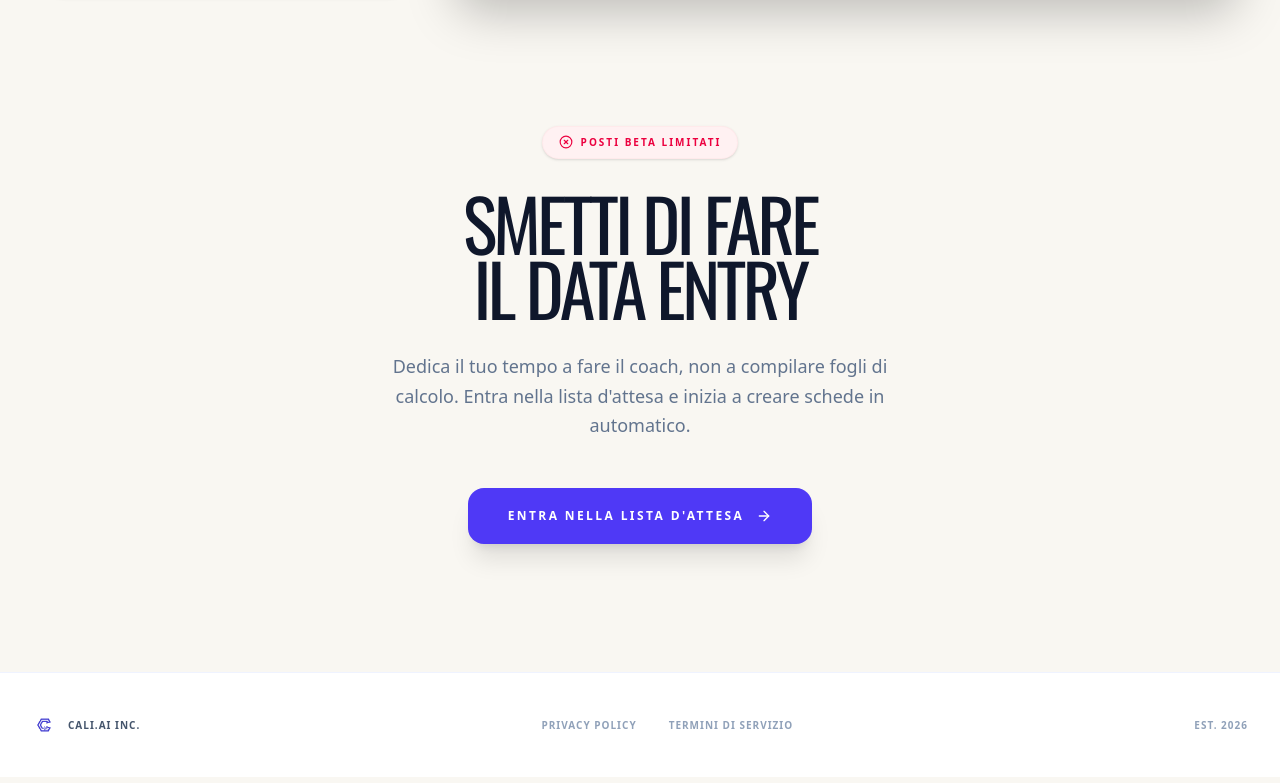
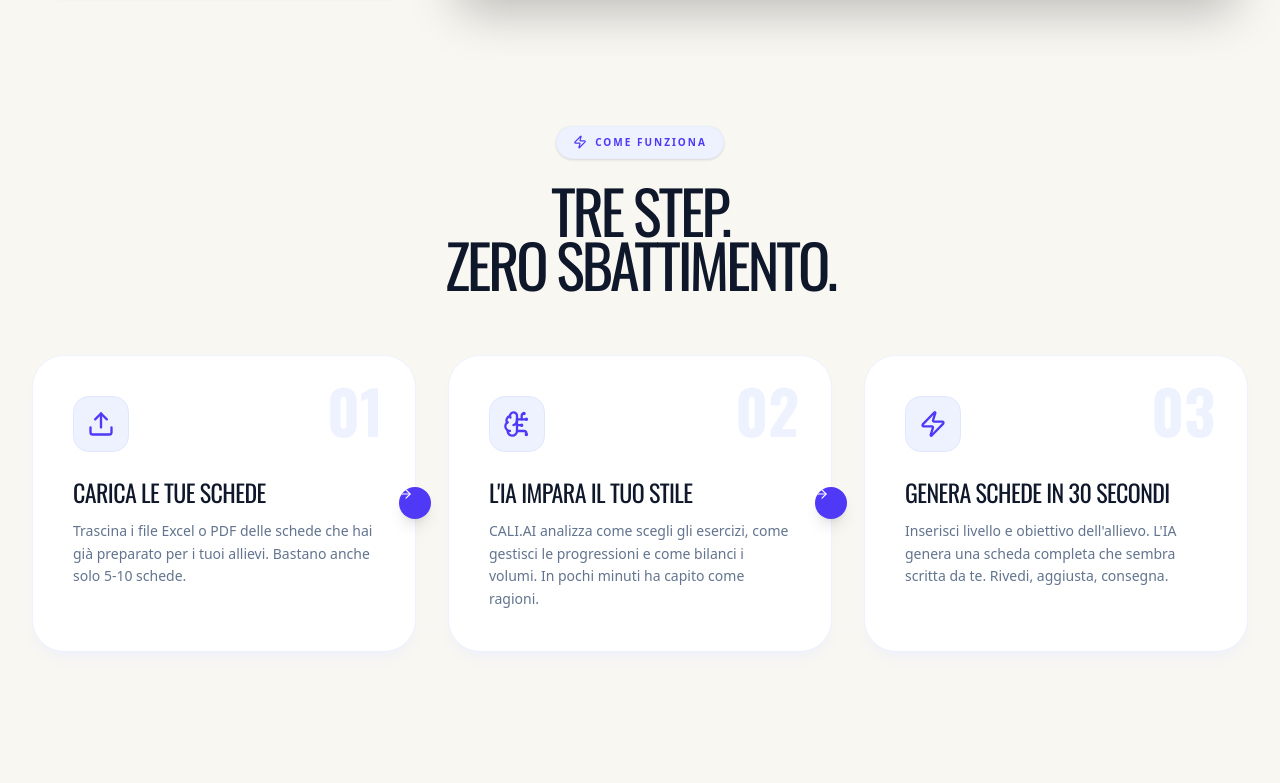
Before and after one commit to giorgior96/cali_AI, a Next.js app: page / in a window 1280 px wide. Shown: the part 2011-2794 px from the top of the page. Built offline with nearby package versions, Linux system fonts and the light colour scheme; no server answers.

Commit message:
feat: 5 wow effects - shimmer title, animated counter, 3-step section, testimonials, enhanced visuals

```diff
--- a/src/app/globals.css
+++ b/src/app/globals.css
@@ -20,3 +20,8 @@
 html {
   scroll-behavior: smooth;
 }
+
+@keyframes shimmer {
+  0% { background-position: 200% 0; }
+  100% { background-position: -200% 0; }
+}
--- a/src/app/page.tsx
+++ b/src/app/page.tsx
@@ -1,9 +1,9 @@
 "use client";
 
-import { useState } from "react";
-import { motion } from "framer-motion";
+import { useState, useEffect, useRef } from "react";
+import { motion, useInView } from "framer-motion";
 import { supabase } from "@/lib/supabase";
-import { Loader2, Cpu, Dna, ShieldAlert, Sparkles, TerminalSquare, Send, Target, Users, Database, BrainCircuit, CheckSquare, Layers, XCircle, ArrowRight, ChevronDown, Activity, CheckCircle2 } from "lucide-react";
+import { Loader2, Cpu, Dna, ShieldAlert, Sparkles, TerminalSquare, Send, Target, Users, Database, BrainCircuit, CheckSquare, Layers, XCircle, ArrowRight, ChevronDown, Activity, CheckCircle2, Upload, Zap, Star, Quote } from "lucide-react";
 
 // Animation Variants
 const fadeUp = {
@@ -17,6 +17,27 @@ const staggerContainer = {
     opacity: 1,
     transition: { staggerChildren: 0.1 }
   }
+};
+
+const AnimatedCounter = ({ target }: { target: number }) => {
+  const ref = useRef<HTMLSpanElement>(null);
+  const isInView = useInView(ref, { once: true });
+  const [count, setCount] = useState(0);
+
+  useEffect(() => {
+    if (!isInView) return;
+    let start = 0;
+    const duration = 1500;
+    const step = (timestamp: number) => {
+      if (!start) start = timestamp;
+      const progress = Math.min((timestamp - start) / duration, 1);
+      setCount(Math.floor(progress * target));
+      if (progress < 1) requestAnimationFrame(step);
+    };
+    requestAnimationFrame(step);
+  }, [isInView, target]);
+
+  return <span ref={ref}>-{count}</span>;
 };
 
 const Marquee = () => (
@@ -138,7 +159,7 @@ const BentoGrid = () => (
           <p className="text-indigo-200/80 font-medium text-sm leading-relaxed">Oggi per ogni scheda perdi 30-40 minuti tra Excel, calcoli e formattazione. Con CALI.AI servono 30 secondi. Segui 100 allievi con lo sforzo che oggi dedichi a 10.</p>
         </div>
         <div className="mt-12 text-5xl font-oswald text-white flex items-baseline tracking-tighter">
-          -85<span className="text-2xl text-indigo-300 ml-1">%</span>
+          <AnimatedCounter target={85} /><span className="text-2xl text-indigo-300 ml-1">%</span>
           <span className="text-[10px] ml-3 mb-2 font-sans font-bold uppercase tracking-widest text-indigo-300">Lavoro<br/>Manuale</span>
         </div>
       </div>
@@ -332,9 +353,13 @@ export default function LandingPage() {
             initial={{ opacity: 0, y: 20 }}
             animate={{ opacity: 1, y: 0 }}
             transition={{ duration: 0.8, delay: 0.1, ease: "easeOut" }}
-            className="text-[11vw] sm:text-[9vw] xl:text-[7.5rem] font-oswald uppercase tracking-tighter leading-[0.85] text-slate-900 drop-shadow-[0_2px_4px_rgba(249,247,242,0.9)]"
+            className="text-[11vw] sm:text-[9vw] xl:text-[7.5rem] font-oswald uppercase tracking-tighter leading-[0.85] text-slate-900 relative"
           >
-            MOLTIPLICA IL TUO METODO <br className="hidden xl:block"/> <span className="text-indigo-600 xl:mt-2 block">NON IL TUO TEMPO</span>
+            <span className="relative">
+              MOLTIPLICA IL TUO METODO <br className="hidden xl:block"/>
+              <span className="text-indigo-600 xl:mt-2 block">NON IL TUO TEMPO</span>
+              <span className="absolute inset-0 bg-gradient-to-r from-transparent via-white/60 to-transparent animate-[shimmer_3s_ease-in-out_infinite] bg-[length:200%_100%] pointer-events-none" />
+            </span>
           </motion.h1>
 
           <motion.p
@@ -398,6 +423,83 @@ export default function LandingPage() {
       <div id="platform" className="w-full flex-col relative z-20 pb-32">
         <BentoGrid />
 
+        {/* === COME FUNZIONA - 3 STEP === */}
+        <motion.section
+          variants={staggerContainer}
+          initial="hidden"
+          whileInView="visible"
+          viewport={{ once: true, margin: "-100px" }}
+          className="max-w-7xl mx-auto px-4 sm:px-8 mt-24 sm:mt-32"
+        >
+          <motion.div variants={fadeUp} className="text-center mb-16">
+            <div className="inline-flex items-center gap-2 px-4 py-2 bg-indigo-50 border border-indigo-100/50 rounded-full text-[10px] font-bold text-indigo-600 uppercase tracking-[0.2em] mx-auto shadow-sm mb-6">
+              <Zap size={14} /> Come Funziona
+            </div>
+            <h2 className="text-4xl sm:text-5xl md:text-6xl font-oswald uppercase tracking-tighter text-slate-900 leading-[0.9]">Tre Step.<br/>Zero Sbattimento.</h2>
+          </motion.div>
+
+          <div className="grid grid-cols-1 md:grid-cols-3 gap-6 sm:gap-8">
+            {[
+              { step: "01", icon: <Upload size={28} />, title: "Carica le tue schede", desc: "Trascina i file Excel o PDF delle schede che hai già preparato per i tuoi allievi. Bastano anche solo 5-10 schede." },
+              { step: "02", icon: <BrainCircuit size={28} />, title: "L'IA impara il tuo stile", desc: "CALI.AI analizza come scegli gli esercizi, come gestisci le progressioni e come bilanci i volumi. In pochi minuti ha capito come ragioni." },
+              { step: "03", icon: <Zap size={28} />, title: "Genera schede in 30 secondi", desc: "Inserisci livello e obiettivo dell'allievo. L'IA genera una scheda completa che sembra scritta da te. Rivedi, aggiusta, consegna." }
+            ].map((item, i) => (
+              <motion.div
+                key={i}
+                variants={fadeUp}
+                className="relative bg-white rounded-2xl sm:rounded-[2rem] p-8 sm:p-10 border border-indigo-50 shadow-lg shadow-indigo-100/30 group hover:shadow-xl hover:-translate-y-1 transition-all duration-500"
+              >
+                <div className="absolute top-6 right-8 text-6xl font-oswald text-indigo-50 font-bold group-hover:text-indigo-100 transition-colors">{item.step}</div>
+                <div className="w-14 h-14 bg-indigo-50 border border-indigo-100 text-indigo-600 rounded-2xl flex items-center justify-center mb-6 group-hover:scale-110 transition-transform duration-500">
+                  {item.icon}
+                </div>
+                <h3 className="font-oswald text-xl sm:text-2xl uppercase tracking-tight mb-3 text-slate-900">{item.title}</h3>
+                <p className="text-slate-500 font-medium text-sm leading-relaxed">{item.desc}</p>
+                {i < 2 && <div className="hidden md:block absolute -right-4 top-1/2 -translate-y-1/2 w-8 h-8 bg-indigo-600 text-white rounded-full flex items-center justify-center z-10 shadow-lg"><ArrowRight size={14}/></div>}
+              </motion.div>
+            ))}
+          </div>
+        </motion.section>
+
+        {/* === TESTIMONIALS === */}
+        <motion.section
+          variants={staggerContainer}
+          initial="hidden"
+          whileInView="visible"
+          viewport={{ once: true, margin: "-100px" }}
+          className="max-w-7xl mx-auto px-4 sm:px-8 mt-24 sm:mt-32"
+        >
+          <motion.div variants={fadeUp} className="text-center mb-16">
+            <h2 className="text-4xl sm:text-5xl font-oswald uppercase tracking-tighter text-slate-900">Cosa Dicono i Coach</h2>
+          </motion.div>
+
+          <div className="grid grid-cols-1 md:grid-cols-3 gap-6">
+            {[
+              { name: "Marco R.", role: "Coach Planche & Handstand", quote: "Facevo 3 ore al giorno solo per aggiornare le schede. Ora le genero in meno di un minuto e sono identiche a come le avrei fatte io.", img: "https://i.pravatar.cc/100?img=12" },
+              { name: "Sara T.", role: "Preparatrice Street Workout", quote: "I miei allievi pensano ancora che le schede le scriva a mano. La qualità è altissima, non sembra un generatore automatico.", img: "https://i.pravatar.cc/100?img=25" },
+              { name: "Luca D.", role: "Coach Online — 80+ allievi", quote: "Sono passato da 35 a 80 allievi senza assumere nessuno. CALI.AI ha capito esattamente come imposto le progressioni.", img: "https://i.pravatar.cc/100?img=53" }
+            ].map((t, i) => (
+              <motion.div
+                key={i}
+                variants={fadeUp}
+                className="bg-white rounded-2xl p-8 border border-slate-100 shadow-md hover:shadow-xl transition-all duration-500 flex flex-col"
+              >
+                <Quote size={24} className="text-indigo-200 mb-4" />
+                <p className="text-slate-600 font-medium text-sm leading-relaxed flex-1 italic">"{t.quote}"</p>
+                <div className="flex items-center gap-3 mt-6 pt-6 border-t border-slate-100">
+                  <img src={t.img} alt={t.name} className="w-10 h-10 rounded-full object-cover" />
+                  <div>
+                    <div className="text-sm font-bold text-slate-900">{t.name}</div>
+                    <div className="text-[10px] font-bold text-indigo-500 uppercase tracking-wider">{t.role}</div>
+                  </div>
+                  <div className="ml-auto flex gap-0.5">
+                    {[...Array(5)].map((_, s) => <Star key={s} size={12} className="fill-amber-400 text-amber-400" />)}
+                  </div>
+                </div>
+              </motion.div>
+            ))}
+          </div>
+        </motion.section>
         <motion.section
           initial={{ opacity: 0, y: 40 }}
           whileInView={{ opacity: 1, y: 0 }}
```
